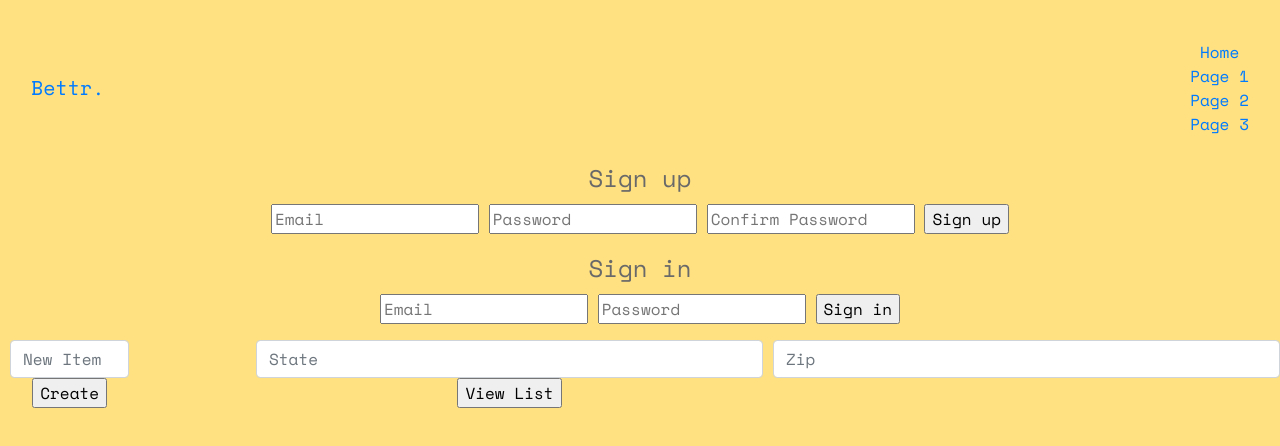
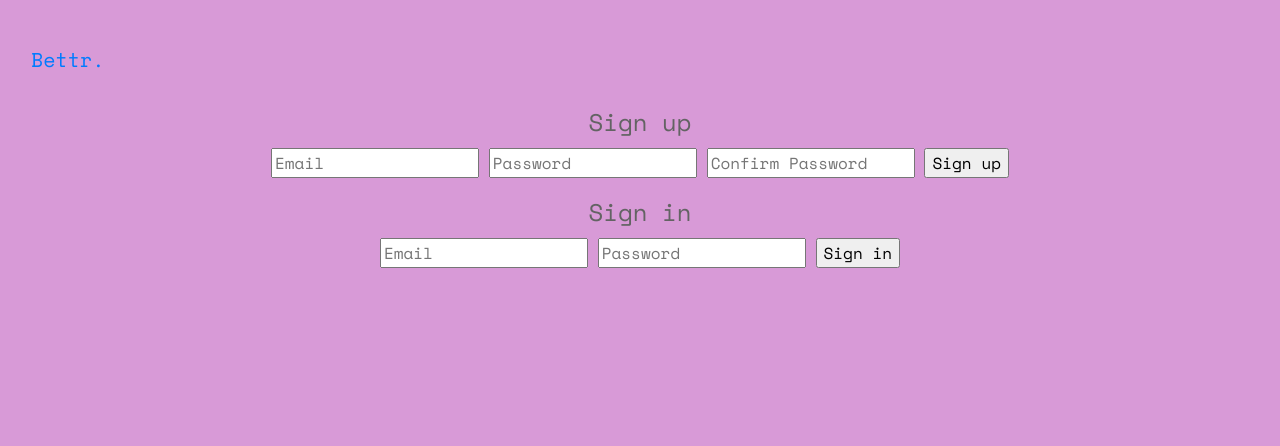
Before and after one commit to nataliesmyth/task-app-client, a website built with webpack: page index.html in a window 1280 px wide. Built offline with nearby package versions, Linux system fonts and the light colour scheme.

Commit message:
updated color scheme and design

```diff
--- a/assets/styles/index.scss
+++ b/assets/styles/index.scss
@@ -1,9 +1,9 @@
 @import '~bootstrap/scss/bootstrap';
 :root {
     --white: rgb(248, 248, 255);
-    --background: rgb(255, 225, 129);
+    --background: rgb(216, 154, 215);
     --heading: rgb(146, 121, 99);
-    --text: rgb(105, 105, 105);
+    --text: rgb(99, 99, 99);
 }
 
 body {
--- a/index.html
+++ b/index.html
@@ -21,12 +21,12 @@
             <div class="navbar-header">
               <a class="navbar-brand" href="#">Bettr.</a>
             </div>
-            <ul class="nav navbar-nav">
+            <!-- <ul class="nav navbar-nav">
               <li class="active"><a href="#">Home</a></li>
               <li><a href="#">Page 1</a></li>
               <li><a href="#">Page 2</a></li>
               <li><a href="#">Page 3</a></li>
-            </ul>
+            </ul> -->
           </div>
         </nav>
         <nav>
@@ -81,25 +81,6 @@
 
       </div>
 
-      <form>
-        <div class="form-row">
-          <div class="form group">
-            <div class="col-7">
-              <input type="text" name="task[text]" class="form-control" placeholder="New Item">
-              <input type="submit" value="Create">
-            </div>
-          </div>
-          <div class="col">
-            <input type="text" class="form-control" placeholder="State">
-            <input type="submit" value="View List">
-            <div id="task-list"></div>
-          </div>
-          <div class="col">
-            <input type="text" class="form-control" placeholder="Zip">
-          </div>
-        </div>
-      </form>
-
       <form id="task-show" class="border">
         <p id="task-show-message"></p>
         <fieldset>
@@ -112,13 +93,11 @@
       </form>
 
       <form id="task-update" class="border">
-        <fieldset>
           <p id="task-update-message"></p>
           <legend>Update One Task</legend>
           <input type="text" name="task[id]" placeholder="Enter Task ID">
           <input type="text" name="task[text]" placeholder="Enter New Text">
-          <input type="submit" value="Update Task">
-        </fieldset>
+          <input type="submit" value="Edit Task">
       </form>
 
       <form id="task-delete" class="border">
--- a/package.json
+++ b/package.json
@@ -11,6 +11,7 @@
     "bootstrap": "^4.1.2",
     "jquery": "^3.3.1",
     "mongoose": "^5.10.6",
+    "node": "^14.14.0",
     "popper.js": "^1.14.3",
     "serve": "^11.3.2"
   },
```
Also changed, not shown: 1 other file.
